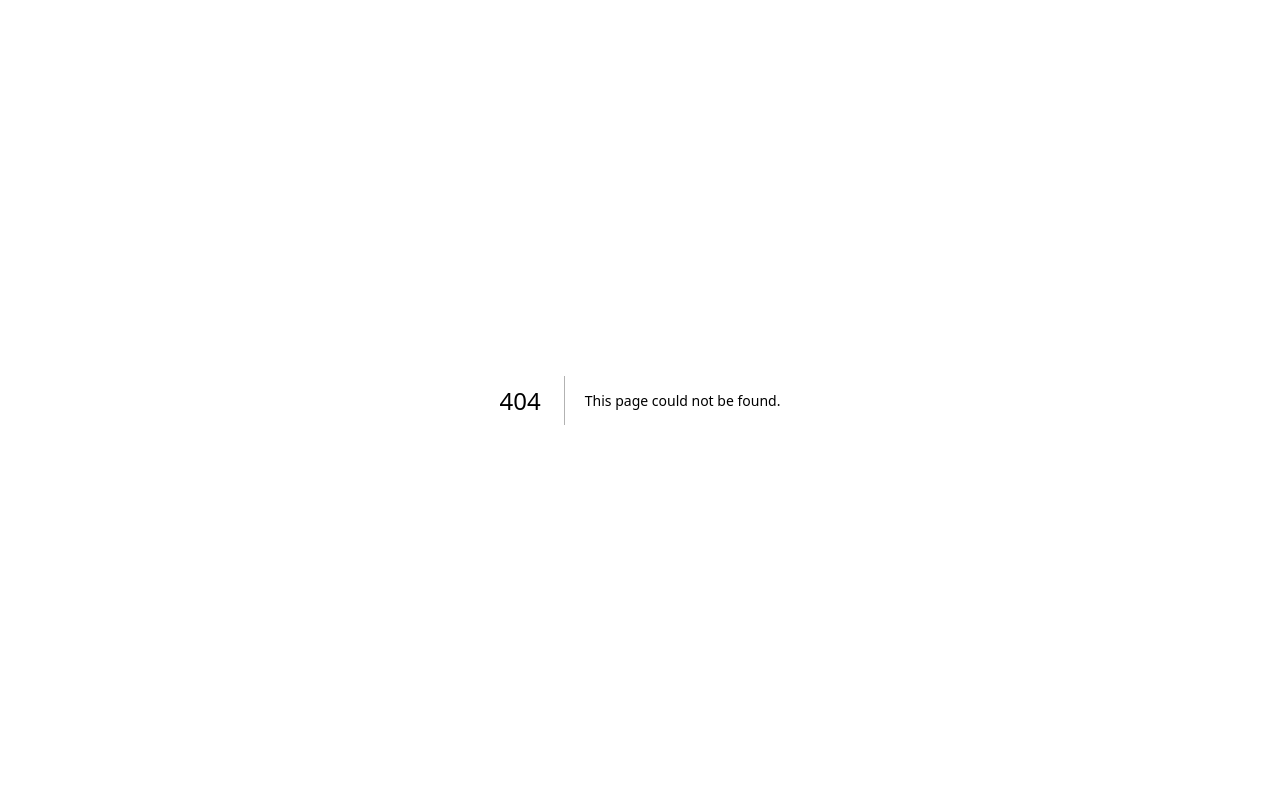
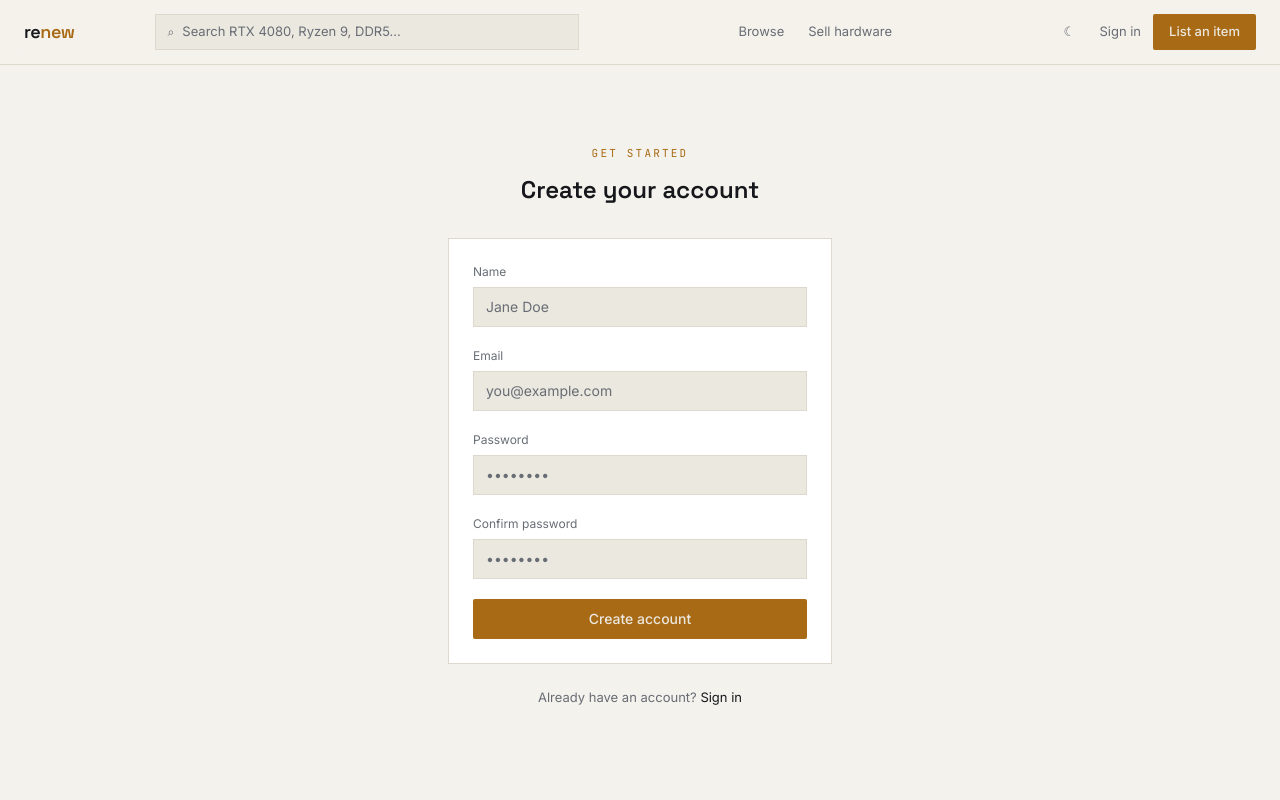
Before and after one commit to Adriann34/renew, a Next.js app: page /signup in a window 1280 px wide. Before the commit this address had no page. Shown: the top 800 px of the page. Built offline with nearby package versions, Linux system fonts and the light colour scheme.

Commit message:
feat: add sign in and sign up pages

```diff
--- /dev/null
+++ b/app/signin/page.tsx
@@ -0,0 +1,79 @@
+"use client";
+
+import { Navbar } from "@/components/Navbar";
+import { Footer } from "@/components/Footer";
+
+export default function SignInPage() {
+  function handleSubmit(e: React.FormEvent) {
+    e.preventDefault();
+  }
+
+  return (
+    <main>
+      <Navbar />
+
+      <div className="min-h-[70vh] flex items-center justify-center px-6 py-20">
+        <div className="w-full max-w-sm">
+          <p className="font-mono text-[11px] uppercase tracking-[0.2em] text-amber mb-3 text-center">
+            Welcome back
+          </p>
+          <h1 className="font-display font-semibold text-2xl mb-8 text-center">
+            Sign in to Renew
+          </h1>
+
+          <form
+            onSubmit={handleSubmit}
+            className="border border-line bg-bg-elevated p-6 space-y-5"
+          >
+            <div>
+              <label htmlFor="email" className="block text-[12px] text-ink-dim mb-1.5">
+                Email
+              </label>
+              <input
+                id="email"
+                type="email"
+                required
+                placeholder="you@example.com"
+                className="w-full border border-line bg-bg-inset px-3 h-10 text-[14px] text-ink placeholder:text-ink-dim outline-none focus:border-amber transition-colors"
+              />
+            </div>
+
+            <div>
+              <div className="flex items-center justify-between mb-1.5">
+                <label htmlFor="password" className="block text-[12px] text-ink-dim">
+                  Password
+                </label>
+                <a href="#" className="text-[12px] text-ink-dim hover:text-ink transition-colors">
+                  Forgot?
+                </a>
+              </div>
+              <input
+                id="password"
+                type="password"
+                required
+                placeholder="••••••••"
+                className="w-full border border-line bg-bg-inset px-3 h-10 text-[14px] text-ink placeholder:text-ink-dim outline-none focus:border-amber transition-colors"
+              />
+            </div>
+
+            <button
+              type="submit"
+              className="w-full bg-amber text-bg-inset text-[14px] font-medium h-10 rounded-[var(--radius-tag)] hover:bg-amber/90 transition-colors"
+            >
+              Sign in
+            </button>
+          </form>
+
+          <p className="text-center text-[13px] text-ink-dim mt-6">
+            Don&apos;t have an account?{" "}
+            <a href="/signup" className="text-ink hover:text-amber transition-colors">
+              Sign up
+            </a>
+          </p>
+        </div>
+      </div>
+
+      <Footer />
+    </main>
+  );
+}
--- /dev/null
+++ b/app/signup/page.tsx
@@ -0,0 +1,100 @@
+"use client";
+
+import { Navbar } from "@/components/Navbar";
+import { Footer } from "@/components/Footer";
+
+export default function SignUpPage() {
+  function handleSubmit(e: React.FormEvent) {
+    e.preventDefault();
+  }
+
+  return (
+    <main>
+      <Navbar />
+
+      <div className="min-h-[70vh] flex items-center justify-center px-6 py-20">
+        <div className="w-full max-w-sm">
+          <p className="font-mono text-[11px] uppercase tracking-[0.2em] text-amber mb-3 text-center">
+            Get started
+          </p>
+          <h1 className="font-display font-semibold text-2xl mb-8 text-center">
+            Create your account
+          </h1>
+
+          <form
+            onSubmit={handleSubmit}
+            className="border border-line bg-bg-elevated p-6 space-y-5"
+          >
+            <div>
+              <label htmlFor="name" className="block text-[12px] text-ink-dim mb-1.5">
+                Name
+              </label>
+              <input
+                id="name"
+                type="text"
+                required
+                placeholder="Jane Doe"
+                className="w-full border border-line bg-bg-inset px-3 h-10 text-[14px] text-ink placeholder:text-ink-dim outline-none focus:border-amber transition-colors"
+              />
+            </div>
+
+            <div>
+              <label htmlFor="email" className="block text-[12px] text-ink-dim mb-1.5">
+                Email
+              </label>
+              <input
+                id="email"
+                type="email"
+                required
+                placeholder="you@example.com"
+                className="w-full border border-line bg-bg-inset px-3 h-10 text-[14px] text-ink placeholder:text-ink-dim outline-none focus:border-amber transition-colors"
+              />
+            </div>
+
+            <div>
+              <label htmlFor="password" className="block text-[12px] text-ink-dim mb-1.5">
+                Password
+              </label>
+              <input
+                id="password"
+                type="password"
+                required
+                placeholder="••••••••"
+                className="w-full border border-line bg-bg-inset px-3 h-10 text-[14px] text-ink placeholder:text-ink-dim outline-none focus:border-amber transition-colors"
+              />
+            </div>
+
+            <div>
+              <label htmlFor="confirm-password" className="block text-[12px] text-ink-dim mb-1.5">
+                Confirm password
+              </label>
+              <input
+                id="confirm-password"
+                type="password"
+                required
+                placeholder="••••••••"
+                className="w-full border border-line bg-bg-inset px-3 h-10 text-[14px] text-ink placeholder:text-ink-dim outline-none focus:border-amber transition-colors"
+              />
+            </div>
+
+            <button
+              type="submit"
+              className="w-full bg-amber text-bg-inset text-[14px] font-medium h-10 rounded-[var(--radius-tag)] hover:bg-amber/90 transition-colors"
+            >
+              Create account
+            </button>
+          </form>
+
+          <p className="text-center text-[13px] text-ink-dim mt-6">
+            Already have an account?{" "}
+            <a href="/signin" className="text-ink hover:text-amber transition-colors">
+              Sign in
+            </a>
+          </p>
+        </div>
+      </div>
+
+      <Footer />
+    </main>
+  );
+}
--- a/components/Navbar.tsx
+++ b/components/Navbar.tsx
@@ -31,7 +31,7 @@ export function Navbar() {
         <div className="flex items-center gap-3">
           <ThemeToggle />
           <a
-            href="#"
+            href="/signin"
             className="hidden sm:block text-[13px] text-ink-dim hover:text-ink transition-colors"
           >
             Sign in
```
Also changed, not shown: 1 other file (tests, documents, lock files or other folders).
